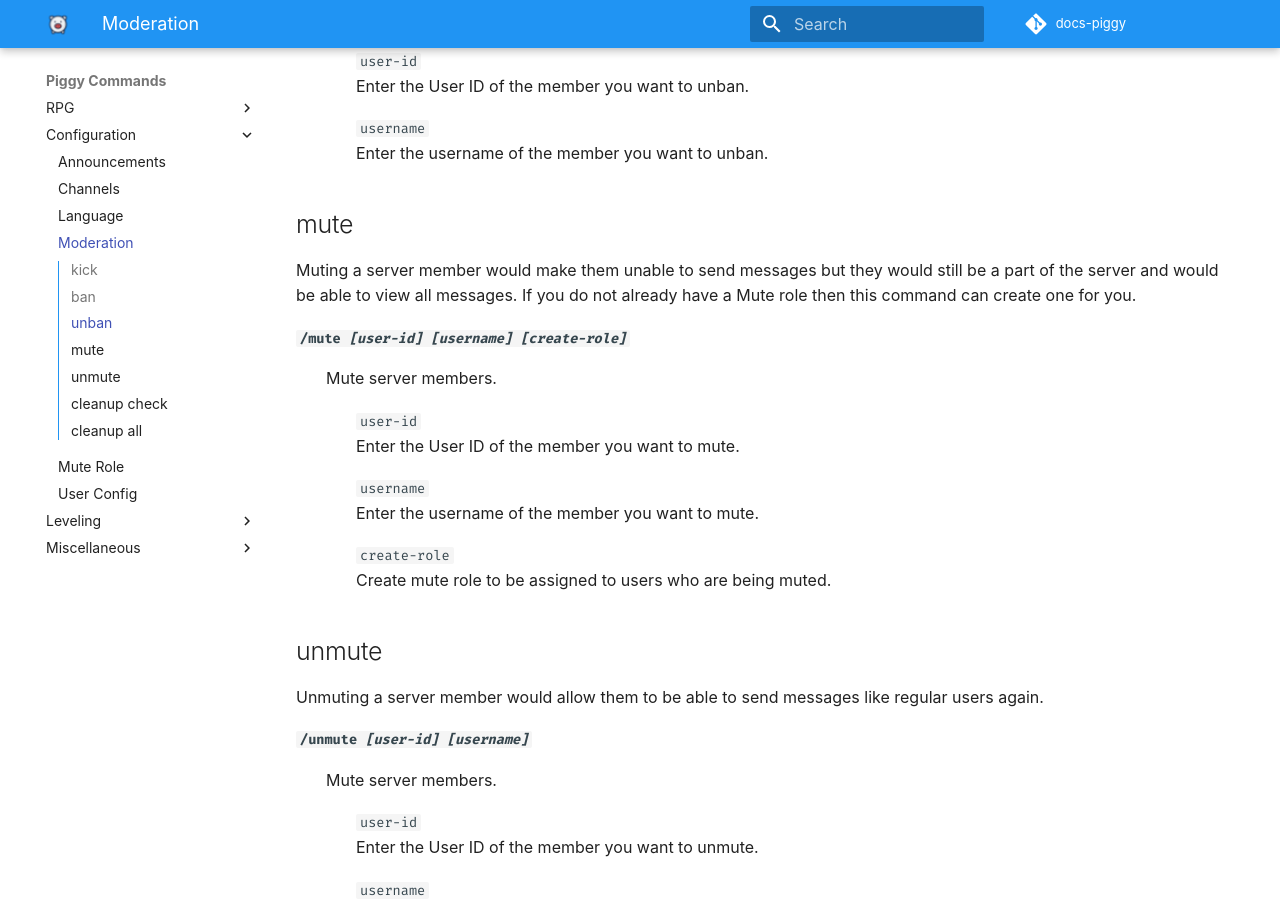
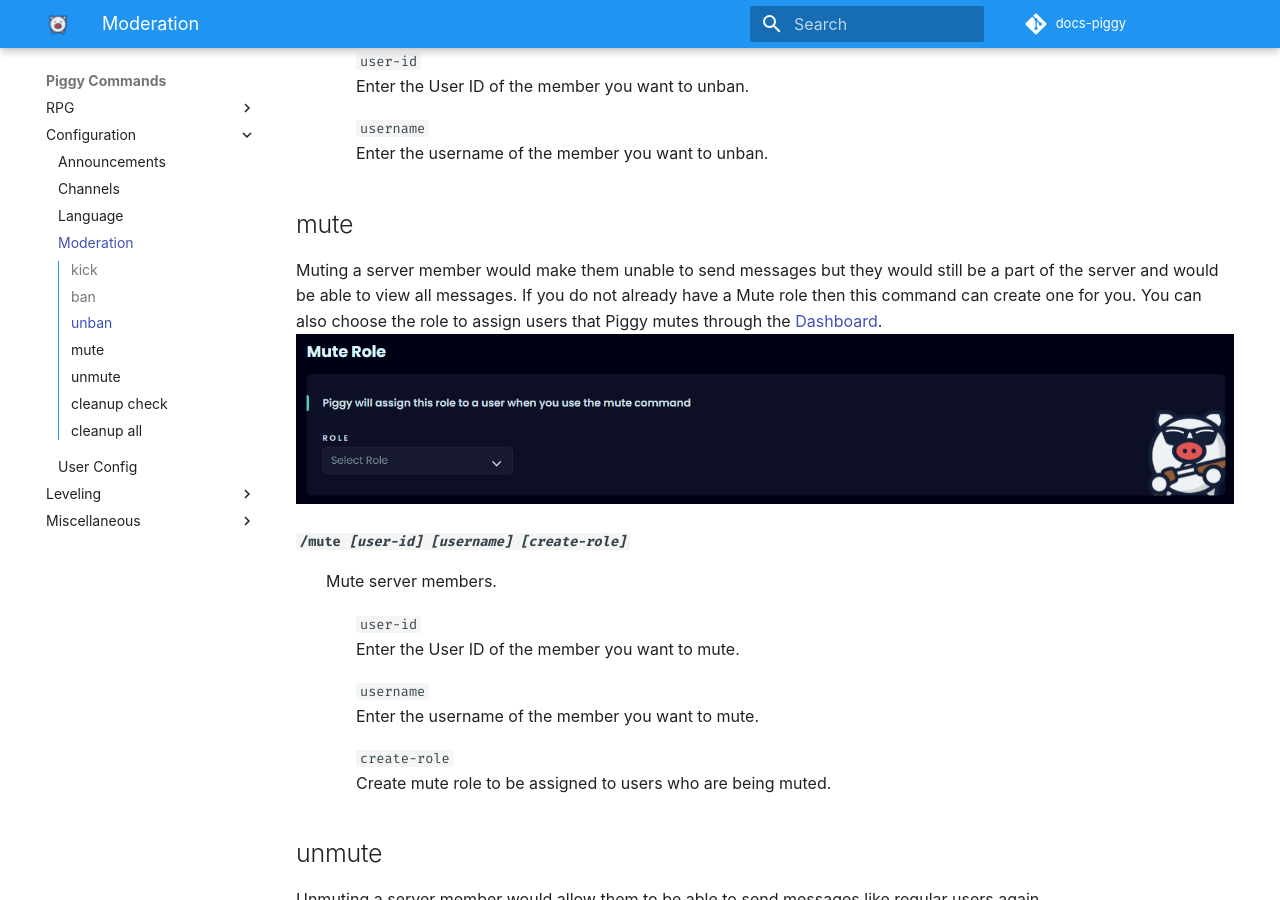
Before and after one commit to botlabs-gg/docs-piggy, an MkDocs documentation site: the page built from docs/Piggy-Commands/configuration/moderation.md, in a window 1280 px wide and 900 px high, scrolled down 1089 px. Built offline with MkDocs 1.6.1 and Material for MkDocs 9.7.7, drawn with Linux system fonts in a browser that asks for light colours; some web fonts are replaced; comment, search, counter and statistics services are not loaded.

Commit message:
Moved Mute Role inside Moderation

```diff
--- a/docs/Piggy-Commands/configuration/moderation.md
+++ b/docs/Piggy-Commands/configuration/moderation.md
@@ -47,7 +47,8 @@
 </dl>
 
 ## mute
-Muting a server member would make them unable to send messages but they would still be a part of the server and would be able to view all messages. If you do not already have a Mute role then this command can create one for you.
+Muting a server member would make them unable to send messages but they would still be a part of the server and would be able to view all messages. If you do not already have a Mute role then this command can create one for you. You can also choose the role to assign users that Piggy mutes through the <a href="https://piggy.gg/dashboard/">Dashboard</a>.<br>
+<img src="/images/muterole.png">
 <dl>
 <dt><code><b>/mute <i>[user-id] [username] [create-role]</i></b></code>
 <dd>Mute server members.
```
Also changed, not shown: docs/Piggy-Commands/configuration/mute-role.md (deleted, +0 -4 lines), docs/SUMMARY.md (+0 -1 lines).
